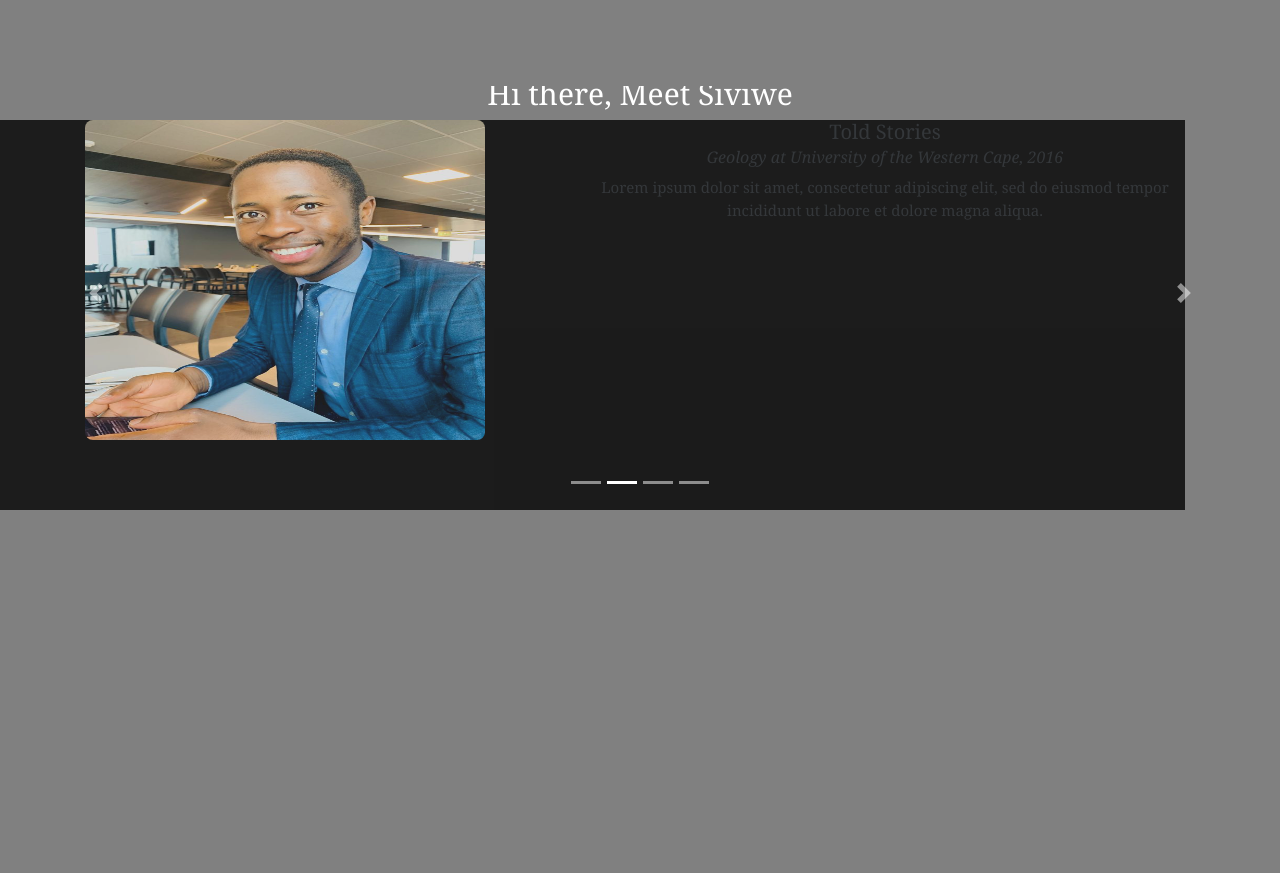
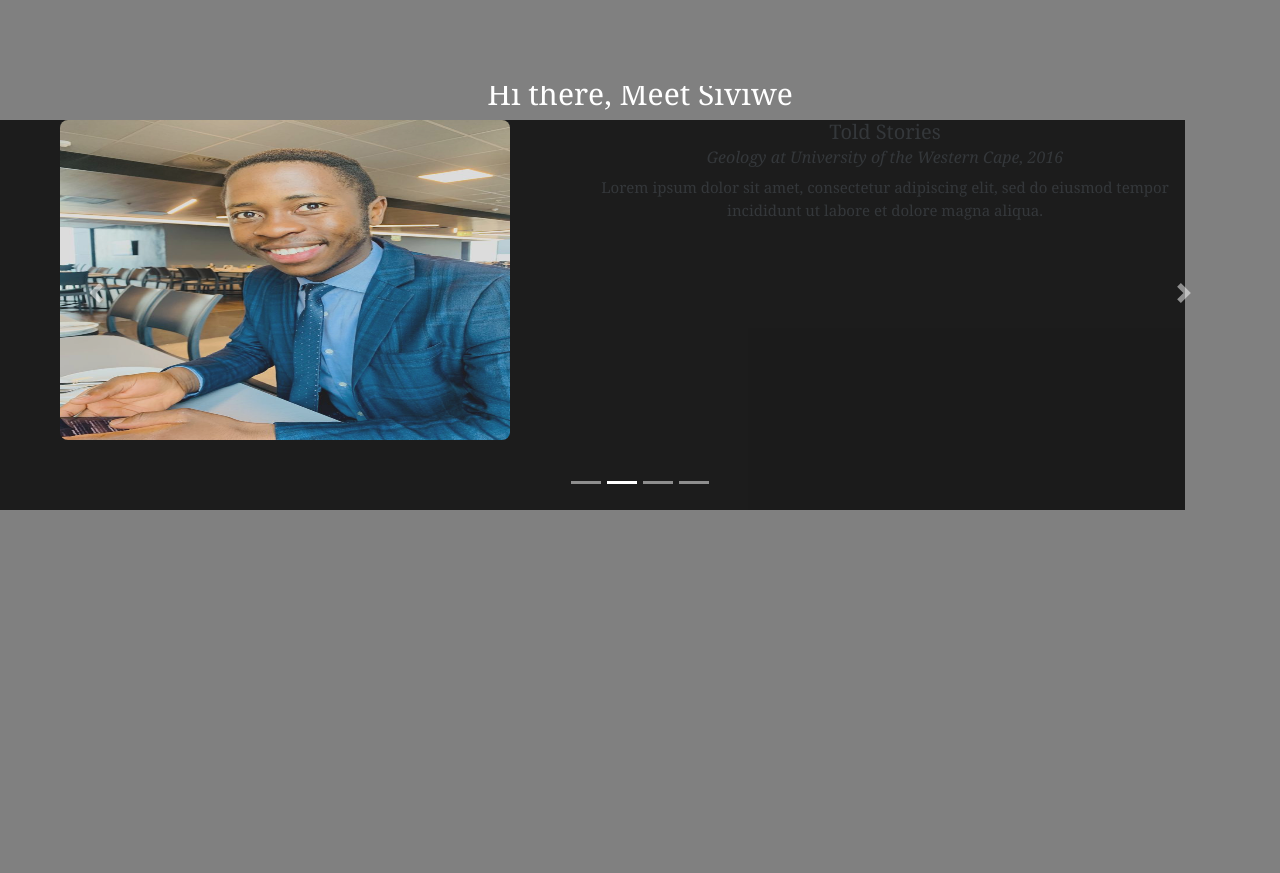
Before and after one commit to Lisa-Ntayiya/iNtsika, a plain HTML site: page index.html in a window 1280 px wide. Shown: the part 980-1853 px from the top of the page. Drawn offline with nearby package versions, Linux system fonts and the light colour scheme.

Commit message:
Update index.html

```diff
--- a/index.html
+++ b/index.html
@@ -145,7 +145,7 @@
             Hi there, Meet Siviwe </h2>
             <div class="carousel-design row">
               <div class="col-md-6">
-                  <img src="Sviwe2.jpg" alt="US" style="width:400px;height:320px">
+                  <img src="Sviwe2.jpg" alt="US" style="width:450px;height:320px">
               </div>
               <div class="col-md-6">
                 <div class="media-body">
```
